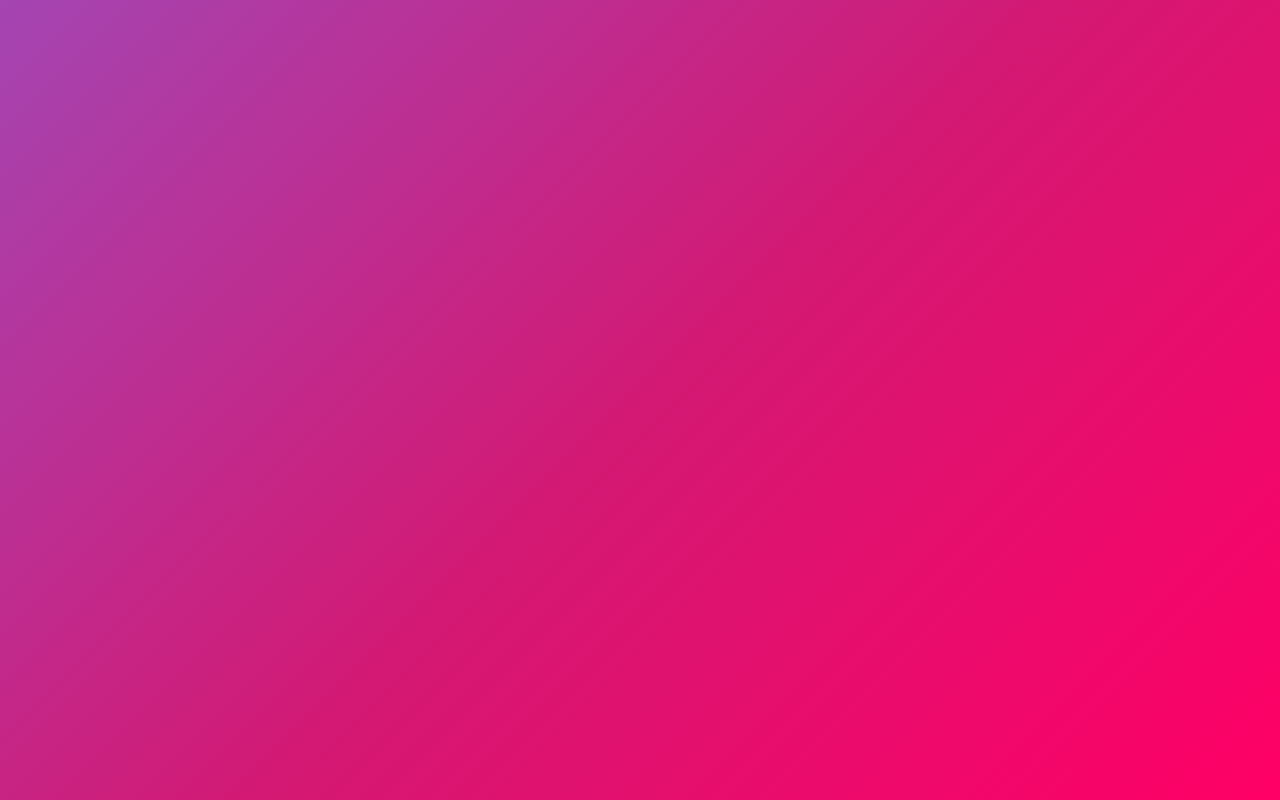
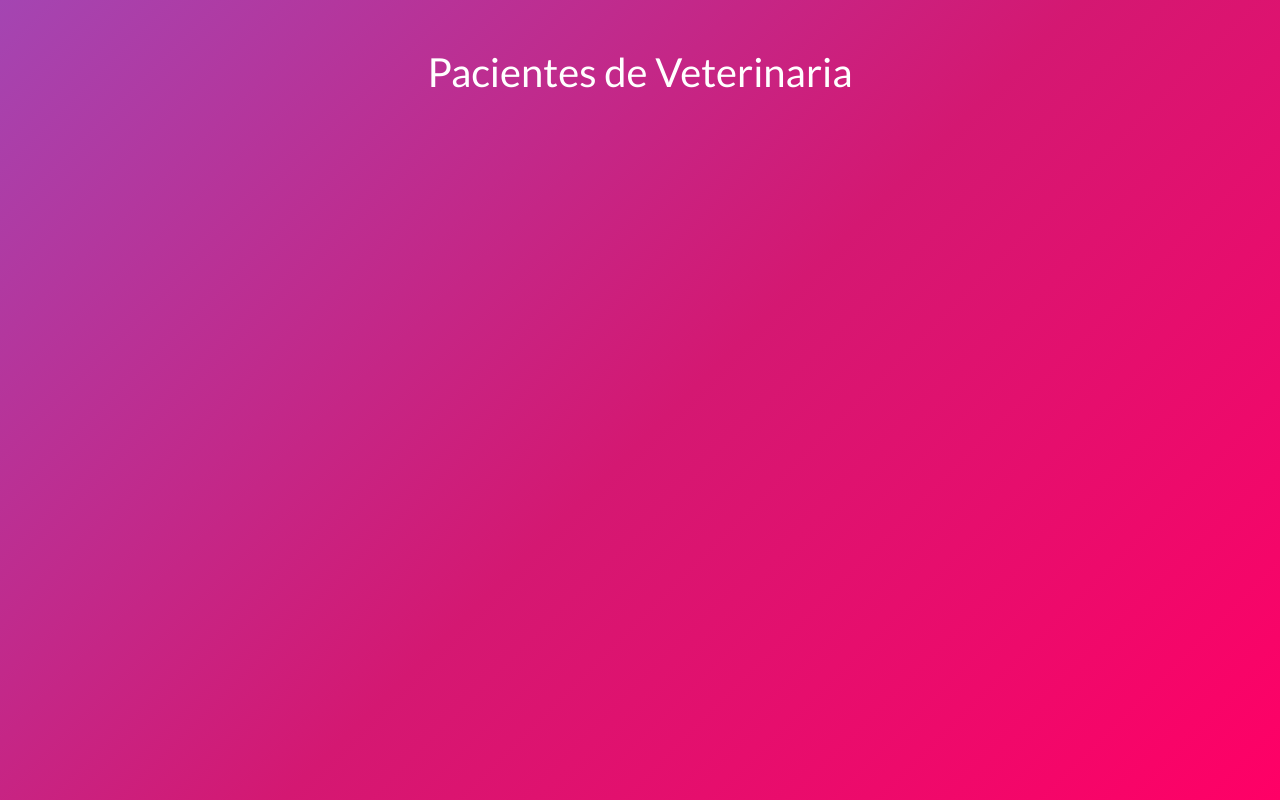
Before and after one commit to jimmy404/REACT-form-list-pacientesveterinaria, a React (Create React App) app: page / in a window 1280 px wide. Built offline with nearby package versions, Linux system fonts and the light colour scheme.

Commit message:
Creating Header component

```diff
--- a/src/App.js
+++ b/src/App.js
@@ -1,13 +1,28 @@
-import React from 'react';
+import React, { Component } from 'react';
 import './bootstrap.min.css';
+import Header from './components/Header'
+
+class App extends Component {
+
+  state ={
+
+  }
+
+  render(){
+    return(
+        <div class="container">
+        <Header
+          titulo='Pacientes de Veterinaria'
+        />
+        </div>
+    );
+  }
 
 
-function App() {
-  return (
-    <div className="App">
 
-    </div>
-  );
+
+
+
 }
 
 export default App;
--- /dev/null
+++ b/src/components/Header.js
@@ -0,0 +1,11 @@
+import React from 'react';
+
+const Header = ({titulo}) => (
+<header>
+    <h1 className="text-center">{titulo}</h1>
+</header>
+
+);
+
+
+export default Header;
```
